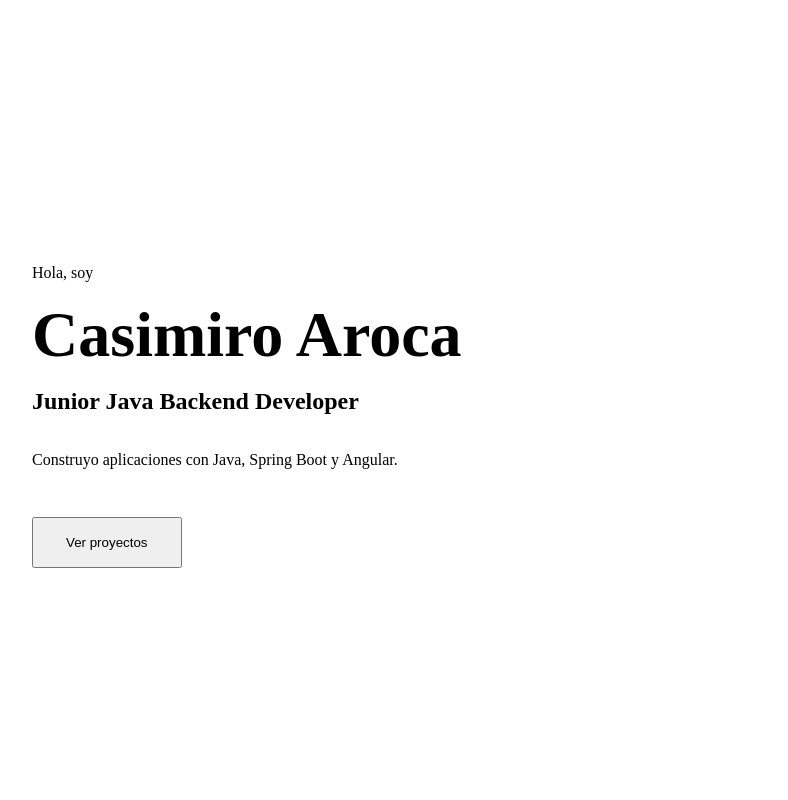
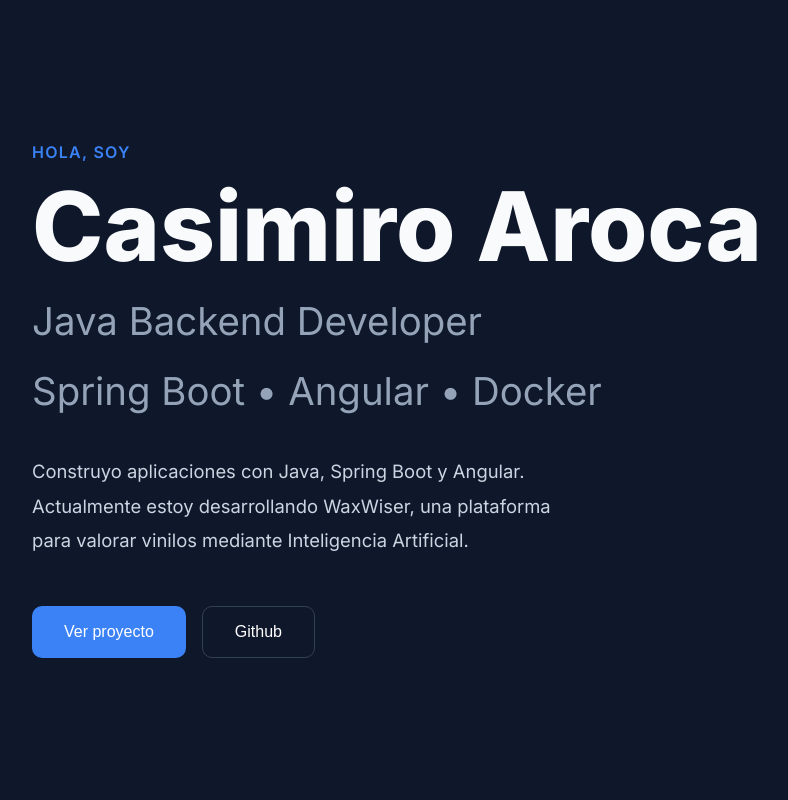
Before and after one commit to elcasier87/portfolio, an Angular app: page / in a window 1280 px wide. Shown: the top 800 px of the page, without its empty margins (58-846 px from the left). Built offline with nearby package versions, Linux system fonts and the light colour scheme.

Commit message:
feat(home): create portfolio hero section

```diff
--- a/src/app/pages/home/home.html
+++ b/src/app/pages/home/home.html
@@ -2,20 +2,38 @@
 
   <section id="hero">
 
-    <p>Hola, soy</p>
-
-    <h1>Casimiro Aroca</h1>
-
-    <h2>Junior Java Backend Developer</h2>
-
-    <p>
-      Construyo aplicaciones con Java,
-      Spring Boot y Angular.
+    <p class="hero-intro">
+      Hola, soy
     </p>
 
-    <button>
-      Ver proyectos
-    </button>
+    <h1>
+      Casimiro Aroca
+    </h1>
+
+    <h2>
+      Java Backend Developer
+    </h2>
+
+    <h2>
+      Spring Boot • Angular • Docker
+    </h2>
+
+    <p class="hero-description">
+      Construyo aplicaciones con Java, Spring Boot y Angular.
+      Actualmente estoy desarrollando WaxWiser, una plataforma para valorar vinilos mediante Inteligencia Artificial.
+    </p>
+
+    <div class="hero-buttons">
+
+      <button>
+        Ver proyecto
+      </button>
+
+      <button>
+        Github
+      </button>
+
+    </div>
 
   </section>
 
@@ -26,18 +44,7 @@
     <h3>WaxWiser</h3>
 
     <p>
-      Aplicación para valorar vinilos mediante Inteligencia Artificial.
-    </p>
-
-  </section>
-
-  <section id="about">
-
-    <h2>Sobre mí</h2>
-
-    <p>
-      Arquitecto de formación, actualmente desarrollador Java especializado
-      en Spring Boot y Angular.
+      Plataforma para identificar y valorar discos de vinilo mediante Inteligencia Artificial.
     </p>
 
   </section>
--- a/src/app/pages/home/home.scss
+++ b/src/app/pages/home/home.scss
@@ -1,7 +1,7 @@
 main {
 
     width: min(1100px, 90%);
-    margin: auto;
+    margin: 0 auto;
 
 }
 
@@ -13,27 +13,112 @@ section {
     flex-direction: column;
     justify-content: center;
 
+    padding: 4rem 0;
+
+}
+
+.hero-intro {
+
+    color: #3b82f6;
+
+    font-weight: 600;
+
+    font-size: 1rem;
+
+    letter-spacing: .08rem;
+
+    text-transform: uppercase;
+
 }
 
 h1 {
 
-    font-size: 4rem;
-    margin: 0;
+    font-size: clamp(4rem, 9vw, 6rem);
+
+    font-weight: 800;
+
+    line-height: 1;
+
+    margin-top: 1rem;
 
 }
 
 h2 {
 
-    margin-top: 1rem;
+    font-size: clamp(1.8rem, 4vw, 2.4rem);
+
+    margin-top: 1.5rem;
+
+    color: #94a3b8;
+
+    font-weight: 400;
+
+}
+
+.hero-description {
+
+    max-width: 550px;
+
+    margin-top: 2.5rem;
+
+    color: #cbd5e1;
+
+    font-size: 1.15rem;
+
+    line-height: 1.9;
+
+}
+
+.hero-buttons {
+
+    display: flex;
+    gap: 1rem;
+    margin-top: 3rem;
 
 }
 
 button {
 
-    width: fit-content;
+    border: none;
+
+    border-radius: 10px;
 
     padding: 1rem 2rem;
 
-    margin-top: 2rem;
+    font-size: 1rem;
+
+    cursor: pointer;
+
+    transition: .25s;
 
 }
+
+button:first-child{
+
+    background:#3b82f6;
+
+    color:white;
+
+}
+
+button:first-child:hover{
+
+    background:#2563eb;
+
+}
+
+button:last-child{
+
+    background:transparent;
+
+    color:white;
+
+    border:1px solid #334155;
+
+}
+
+button:last-child:hover{
+
+    background:#1e293b;
+
+}
--- a/src/index.html
+++ b/src/index.html
@@ -6,6 +6,9 @@
   <base href="/">
   <meta name="viewport" content="width=device-width, initial-scale=1">
   <link rel="icon" type="image/x-icon" href="favicon.ico">
+  <link rel="preconnect" href="https://fonts.googleapis.com">
+  <link rel="preconnect" href="https://fonts.gstatic.com" crossorigin>
+  <link href="https://fonts.googleapis.com/css2?family=Inter:wght@300;400;500;600;700;800&display=swap" rel="stylesheet">
 </head>
 <body>
   <app-root></app-root>
--- a/src/styles.scss
+++ b/src/styles.scss
@@ -1 +1,20 @@
 /* You can add global styles to this file, and also import other style files */
+*{
+    margin:0;
+    padding:0;
+    box-sizing:border-box;
+}
+
+html{
+    scroll-behavior:smooth;
+}
+
+body{
+
+    background:#0f172a;
+
+    color:#f8fafc;
+
+    font-family:Inter,sans-serif;
+
+}
```
